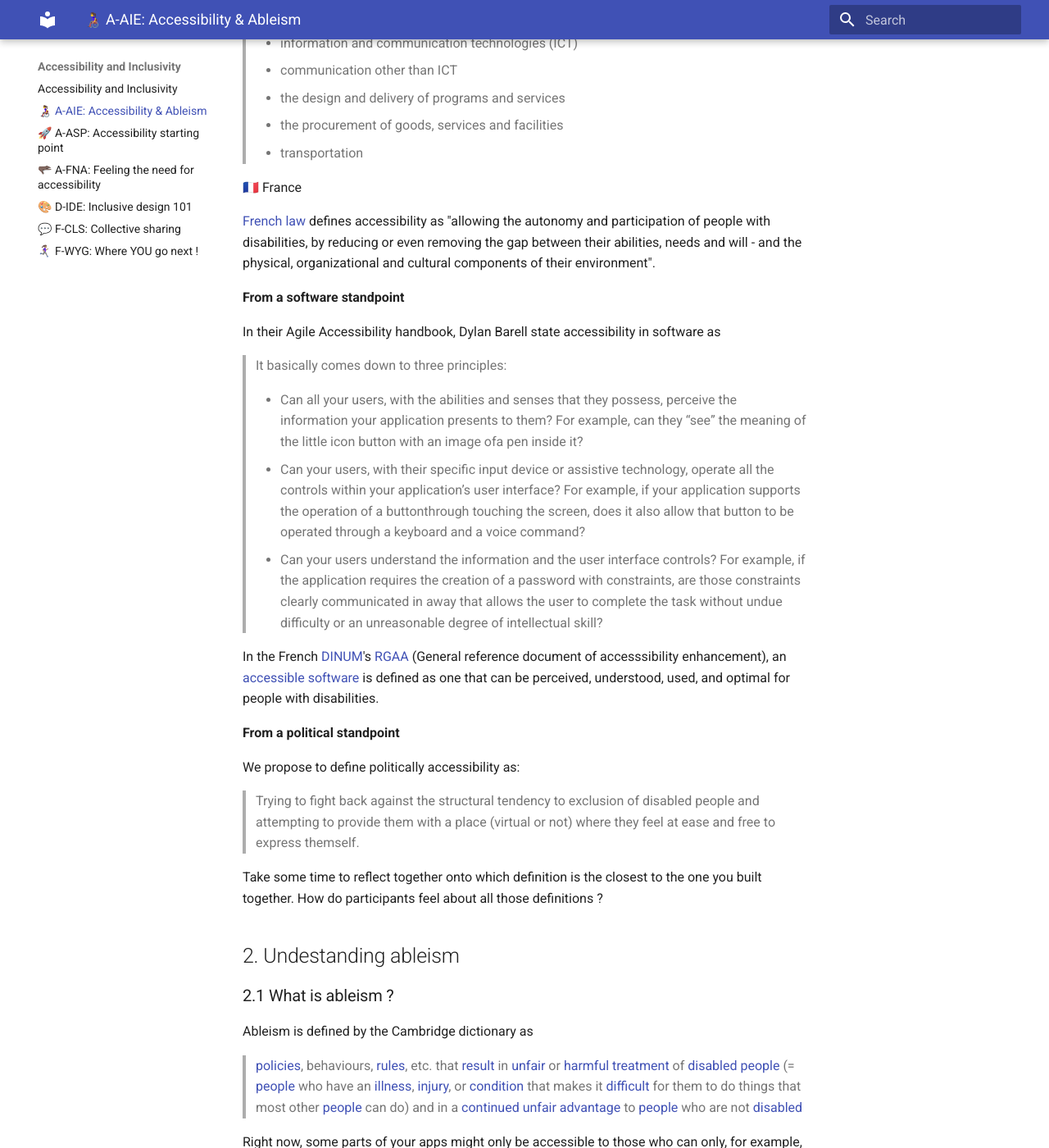
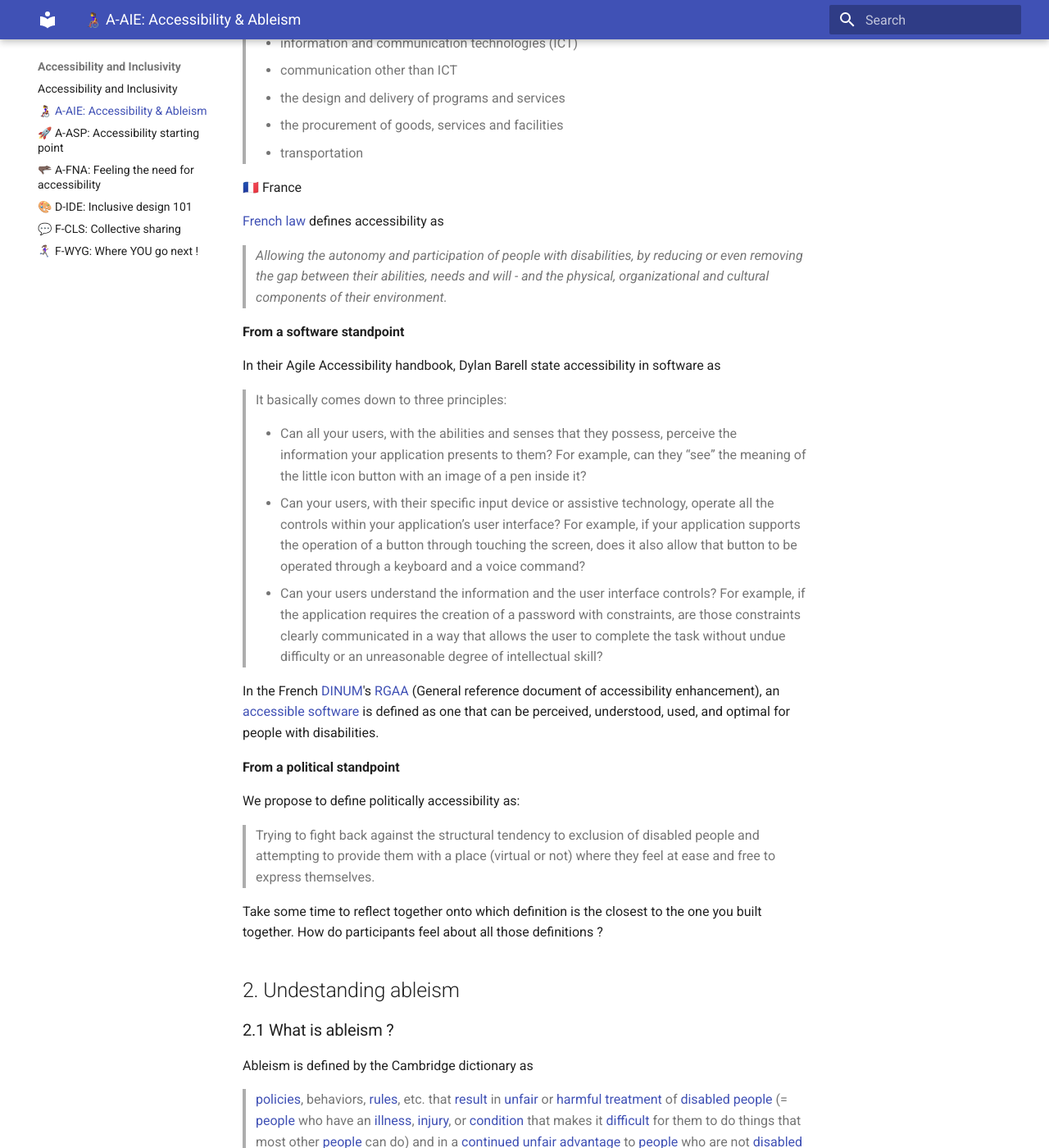
Before and after one commit to savoirfairelinux/building-inclusive-open-source-software, an MkDocs documentation site: the page built from docs/A-AIE.md, in a window 1280 px wide and 1400 px high, scrolled down 1552 px. Shown: the whole window at 82% size. Built offline with MkDocs 1.6.1 and Material for MkDocs 9.7.7, drawn with Linux system fonts in a browser that asks for light colours; some of the changed text lies outside the part shown.

Commit message:
A-AIE: spelling
Very minor spelling fixes

```diff
--- a/docs/A-AIE.md
+++ b/docs/A-AIE.md
@@ -63,7 +63,8 @@ identification, removal and prevention of barriers to accessibility in 7
 
 🇫🇷 France
 
-[French law](https://www.info.gouv.fr/accessibilite/loi-accessibilite-cadre-legal-et-obligations) defines accessibility as "allowing the autonomy and participation of people with disabilities, by reducing or even removing the gap between their abilities, needs and will - and the physical, organizational and cultural components of their environment".
+[French law](https://www.info.gouv.fr/accessibilite/loi-accessibilite-cadre-legal-et-obligations) defines accessibility as
+>*Allowing the autonomy and participation of people with disabilities, by reducing or even removing the gap between their abilities, needs and will - and the physical, organizational and cultural components of their environment.*
 
 **From a software standpoint**
 
@@ -71,17 +72,17 @@ In their Agile Accessibility handbook, Dylan Barell state accessibility in softw
 
 > It basically comes down to three principles:
 >
-> - Can all your users, with the abilities and senses that they possess, perceive the information your application presents to them? For example, can they “see” the meaning of the little icon button with an image ofa pen inside it?
-> - Can your users, with their specific input device or assistive technology, operate all the controls within your application’s user interface? For example, if your application supports the operation of a buttonthrough touching the screen, does it also allow that button to be operated through a keyboard and a voice command?
-> - Can your users understand the information and the user interface controls? For example, if the application requires the creation of a password with constraints, are those constraints clearly communicated in away that allows the user to complete the task without undue difficulty or an unreasonable degree of intellectual skill?
+> - Can all your users, with the abilities and senses that they possess, perceive the information your application presents to them? For example, can they “see” the meaning of the little icon button with an image of a pen inside it?
+> - Can your users, with their specific input device or assistive technology, operate all the controls within your application’s user interface? For example, if your application supports the operation of a button through touching the screen, does it also allow that button to be operated through a keyboard and a voice command?
+> - Can your users understand the information and the user interface controls? For example, if the application requires the creation of a password with constraints, are those constraints clearly communicated in a way that allows the user to complete the task without undue difficulty or an unreasonable degree of intellectual skill?
 
-In the French [DINUM](https://www.numerique.gouv.fr/numerique-etat/)'s [RGAA](https://accessibilite.numerique.gouv.fr/) (General reference document of accesssibility enhancement), an [accessible software](https:/accessibilite.numerique.gouv.fr/obligations/notions-accessibilite-numerique/) is defined as one that can be perceived, understood, used, and optimal for people with disabilities.
+In the French [DINUM](https://www.numerique.gouv.fr/numerique-etat/)'s [RGAA](https://accessibilite.numerique.gouv.fr/) (General reference document of accessibility enhancement), an [accessible software](https:/accessibilite.numerique.gouv.fr/obligations/notions-accessibilite-numerique/) is defined as one that can be perceived, understood, used, and optimal for people with disabilities.
 
 **From a political standpoint**
 
 We propose to define politically accessibility as:
 
-> Trying to fight back against the structural tendency to exclusion of disabled people and attempting to provide them with a place (virtual or not) where they feel at ease and free to express themself.
+> Trying to fight back against the structural tendency to exclusion of disabled people and attempting to provide them with a place (virtual or not) where they feel at ease and free to express themselves.
 
 Take some time to reflect together onto which definition is the closest to the one you built together. How do participants feel about all those definitions ?
 
@@ -91,12 +92,12 @@ Take some time to reflect together onto which definition is the closest to the o
 
 Ableism is defined by the Cambridge dictionary as
 
-> [policies](https://dictionary.cambridge.org/dictionary/english/policy), behaviours, [rules](https://dictionary.cambridge.org/dictionary/english/rule), etc. that [result](https://dictionary.cambridge.org/dictionary/english/result) in [unfair](https://dictionary.cambridge.org/dictionary/english/unfair) or [harmful](https://dictionary.cambridge.org/dictionary/english/harm) [treatment](https://dictionary.cambridge.org/dictionary/english/treatment) of [disabled](https://dictionary.cambridge.org/dictionary/english/disabled) [people](https://dictionary.cambridge.org/dictionary/english/people) (= [people](https://dictionary.cambridge.org/dictionary/english/people) who have an [illness](https://dictionary.cambridge.org/dictionary/english/illness), [injury](https://dictionary.cambridge.org/dictionary/english/injury), or [condition](https://dictionary.cambridge.org/dictionary/english/condition) that makes it [difficult](https://dictionary.cambridge.org/dictionary/english/difficult) for them to do things that most other [people](https://dictionary.cambridge.org/dictionary/english/people) can do) and in a [continued](https://dictionary.cambridge.org/dictionary/english/continued) [unfair](https://dictionary.cambridge.org/dictionary/english/unfair) [advantage](https://dictionary.cambridge.org/dictionary/english/advantage) to [people](https://dictionary.cambridge.org/dictionary/english/people) who are not [disabled](https://dictionary.cambridge.org/dictionary/english/disabled)
+> [policies](https://dictionary.cambridge.org/dictionary/english/policy), behaviors, [rules](https://dictionary.cambridge.org/dictionary/english/rule), etc. that [result](https://dictionary.cambridge.org/dictionary/english/result) in [unfair](https://dictionary.cambridge.org/dictionary/english/unfair) or [harmful](https://dictionary.cambridge.org/dictionary/english/harm) [treatment](https://dictionary.cambridge.org/dictionary/english/treatment) of [disabled](https://dictionary.cambridge.org/dictionary/english/disabled) [people](https://dictionary.cambridge.org/dictionary/english/people) (= [people](https://dictionary.cambridge.org/dictionary/english/people) who have an [illness](https://dictionary.cambridge.org/dictionary/english/illness), [injury](https://dictionary.cambridge.org/dictionary/english/injury), or [condition](https://dictionary.cambridge.org/dictionary/english/condition) that makes it [difficult](https://dictionary.cambridge.org/dictionary/english/difficult) for them to do things that most other [people](https://dictionary.cambridge.org/dictionary/english/people) can do) and in a [continued](https://dictionary.cambridge.org/dictionary/english/continued) [unfair](https://dictionary.cambridge.org/dictionary/english/unfair) [advantage](https://dictionary.cambridge.org/dictionary/english/advantage) to [people](https://dictionary.cambridge.org/dictionary/english/people) who are not [disabled](https://dictionary.cambridge.org/dictionary/english/disabled)
 >
 
 Right now, some parts of your apps might only be accessible to those who can only, for example, see and hear. Thinking these senses as the “default” mediums for interacting with apps is *ableist*. It is very important to keep in mind that people who are qualified of “disabled” are in reality simply working with a different set of abilities, which is typically more marginal, yet not inferior. If they can’t access your app, it means that your design is broken - not them.
 
-A key to fighting ableism is remembering that disabilities only arise when there is a gap between the environments’ expectations on what people can do, how they are supposed to do it and what and how people can actually do.  **Environment - and the way it is designed - plays an equal role as the body when it comes to disability.** For example, in an environment built to be completely flat and non-obstructed, people who walk are way slower than people using a wheelchair.
+A key to fighting ableism is remembering that disabilities only arise when there is a gap between the environments’ expectations on what people can do, how they are supposed to do it and what and how people can actually do it.  **Environment - and the way it is designed - plays an equal role as the body when it comes to disability.** For example, in an environment built to be completely flat and non-obstructed, people who walk are way slower than people using a wheelchair.
 
 
 It’s quite clear that our goal is to minimize ableism in the software that we provide, to build a more inclusive environment for everyone.
```
Also changed, not shown: other parts of docs/A-AIE.md (+3 -3 lines).
